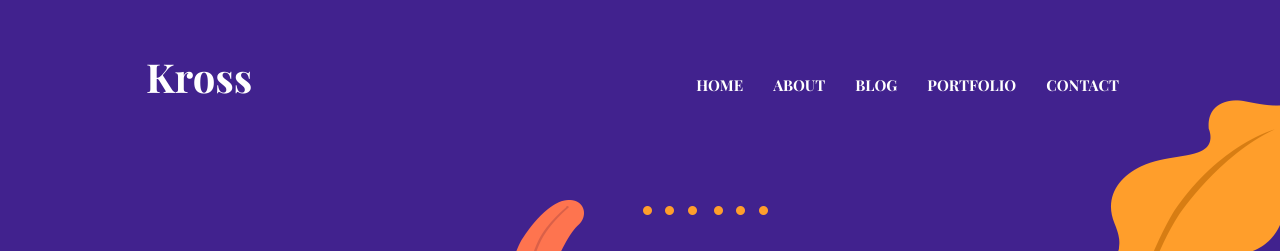
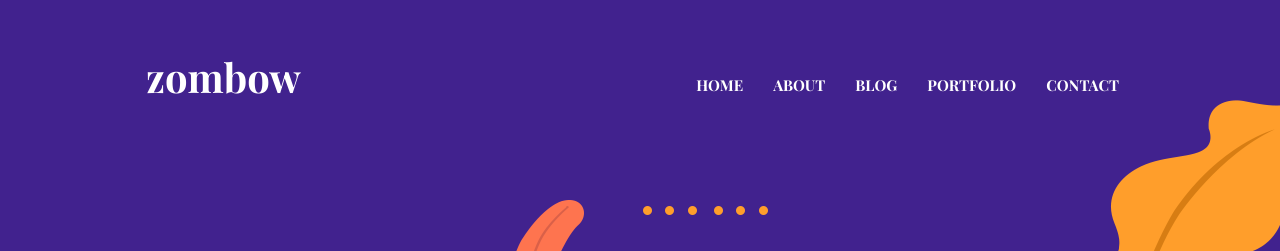
Before and after one commit to zombow/zombow.github.i, a Jekyll site: the page built from index.html, in a window 1280 px wide. Shown: the top 251 px of the page. Built offline with Jekyll 4.4.1, drawn with Linux system fonts in a browser that asks for light colours.

Commit message:
title change test

```diff
--- a/_data/settings.yml
+++ b/_data/settings.yml
@@ -2,7 +2,7 @@
 #-------------------------------
 # General Site Settings
 
-title: Kross
+title: zombow
 logo:
 author: themefisher
 description: this is meta description
```
